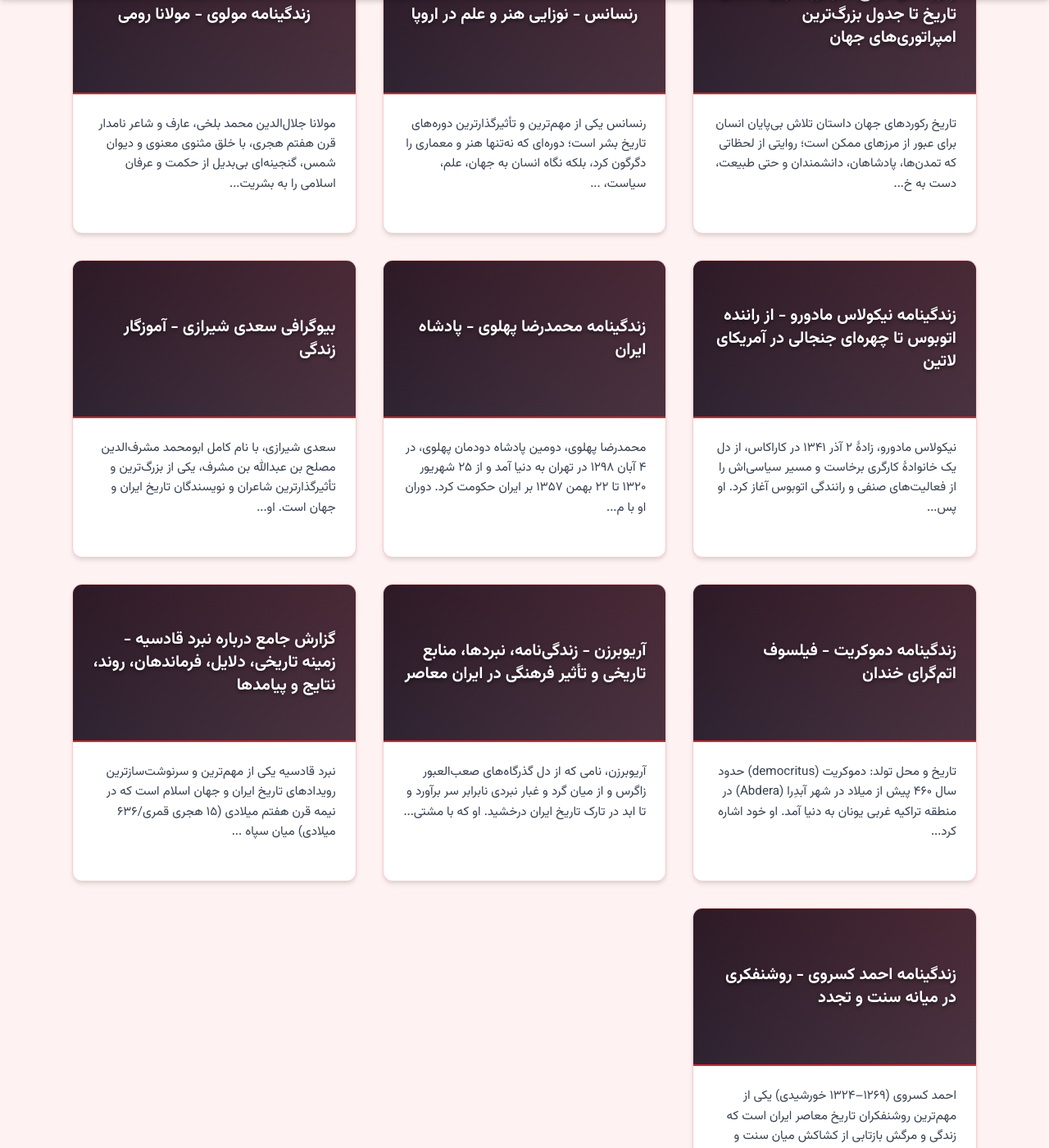
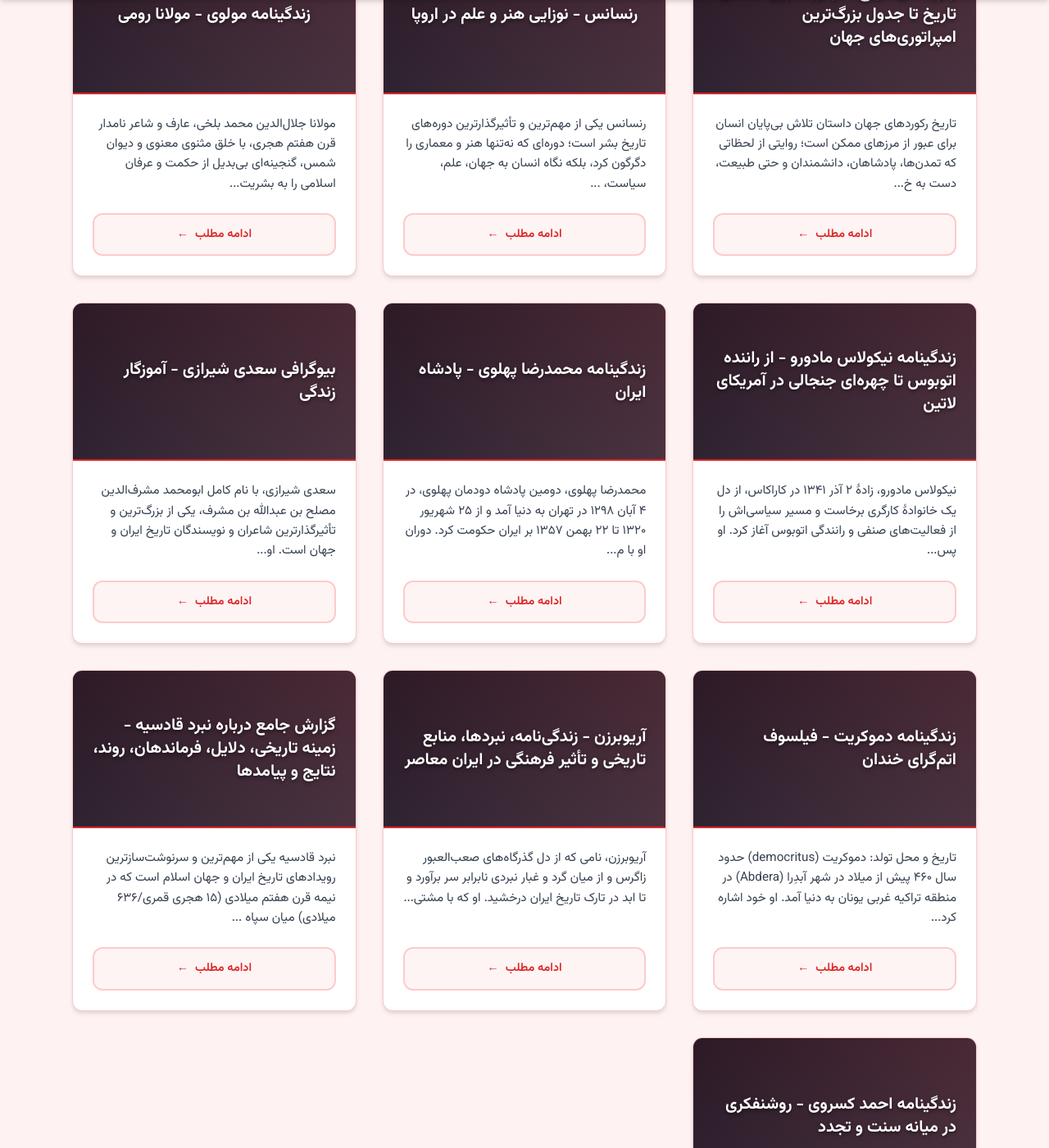
Before and after one commit to darkblog/darkblog.github.io, a Jekyll site: the page built from logo.html, in a window 1280 px wide and 1400 px high, scrolled down 578 px. Shown: the whole window at 82% size. Built offline with Jekyll 4.4.1, drawn with Linux system fonts in a browser that asks for light colours.

Commit message:
Update logo.html

```diff
--- a/logo.html
+++ b/logo.html
@@ -266,6 +266,59 @@ layout: null
             text-align: right;
         }
 
+        .read-more-btn {
+            display: inline-flex;
+            align-items: center;
+            justify-content: center;
+            gap: 0.5rem;
+            color: var(--accent-color);
+            text-decoration: none;
+            font-weight: 600;
+            transition: var(--transition);
+            margin-top: auto;
+            font-size: 0.9rem;
+            padding: 0.75rem 1.5rem;
+            border-radius: var(--radius);
+            background-color: rgba(220, 38, 38, 0.05);
+            border: 2px solid var(--border-color);
+            position: relative;
+            overflow: hidden;
+            z-index: 2;
+        }
+
+        .read-more-btn::before {
+            content: '';
+            position: absolute;
+            top: 0;
+            right: 0;
+            width: 100%;
+            height: 100%;
+            background: linear-gradient(135deg, var(--accent-color), var(--accent-dark));
+            opacity: 0;
+            transition: var(--transition);
+            z-index: -1;
+        }
+
+        .read-more-btn::after {
+            content: '←';
+            transition: var(--transition);
+        }
+
+        .read-more-btn:hover {
+            color: white;
+            gap: 0.75rem;
+            border-color: var(--accent-color);
+            box-shadow: var(--shadow-red);
+        }
+
+        .read-more-btn:hover::before {
+            opacity: 1;
+        }
+
+        .read-more-btn:hover::after {
+            transform: translateX(-5px);
+        }
+
         .empty-state {
             text-align: center;
             padding: 3rem 1rem;
@@ -342,6 +395,11 @@ layout: null
 
             .post-card-title {
                 font-size: 1.1rem;
+            }
+
+            .read-more-btn {
+                padding: 0.65rem 1.25rem;
+                font-size: 0.85rem;
             }
         }
 
@@ -424,6 +482,7 @@ layout: null
                 </div>
                 <div class="post-content">
                     <p class="post-excerpt">{{ post.excerpt | strip_html | truncate: 150 }}</p>
+                    <a href="{{ post.url }}" class="read-more-btn">ادامه مطلب</a>
                 </div>
             </article>
             {% endfor %}
```
Also changed, not shown: other parts of logo.html (+15 -3 lines).
